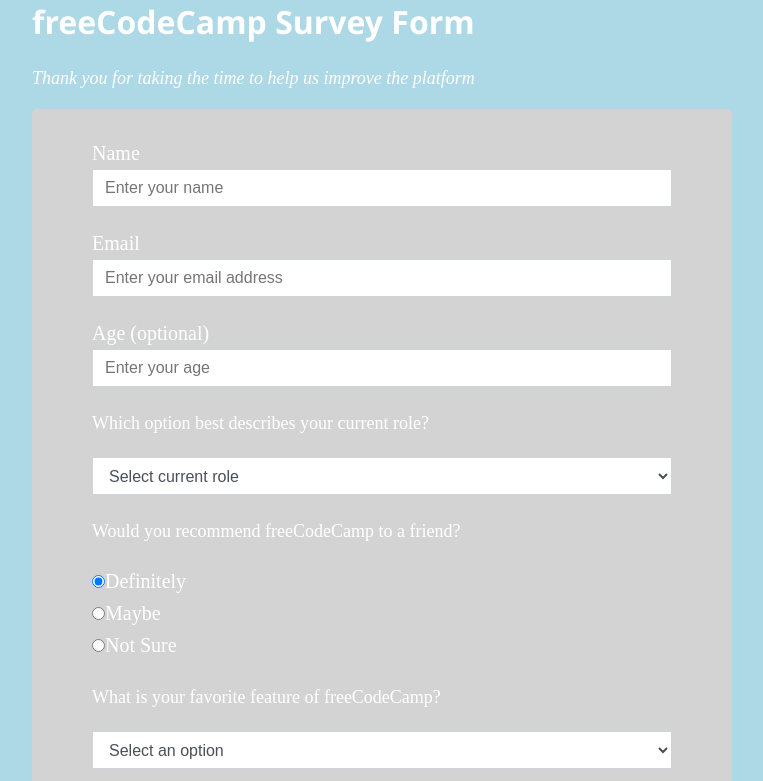
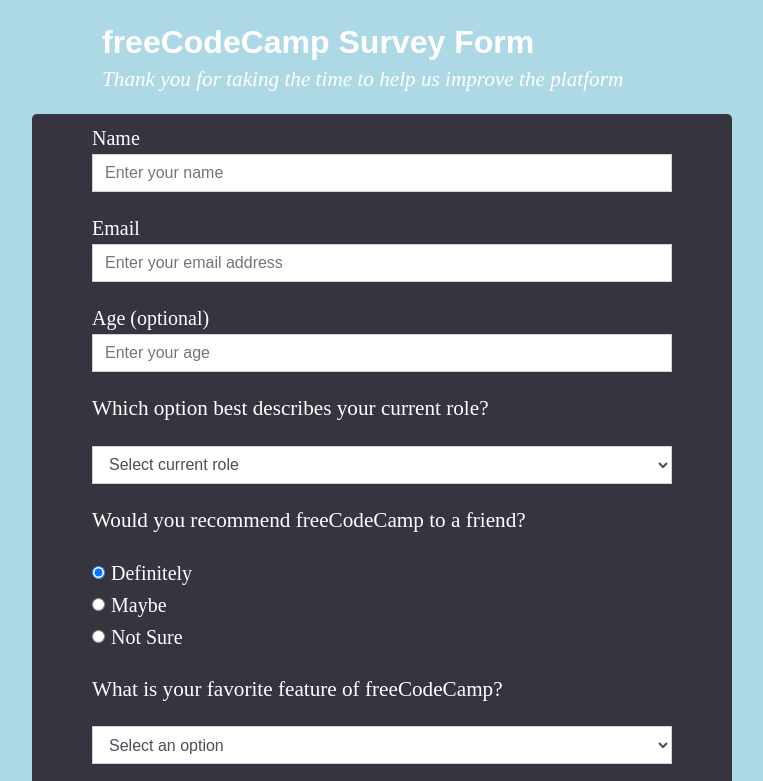
Before and after one commit to akwa51/mohad_akwa_microverse, a plain HTML site: page index.html in a window 1280 px wide. Shown: the top 781 px of the page, without its empty margins (258-1021 px from the left). Drawn offline with Linux system fonts and the light colour scheme.

Commit message:
modified style.css to suit

```diff
--- a/style.css
+++ b/style.css
@@ -15,62 +15,52 @@
 }
 
 form {
-    border-radius: 5px;
-    /* background: rgb(36, 10, 207); */
     padding: 0.5rem 2.5rem 0.625rem;
     color:white;
 }
 
 
 p {
-    font-size: 1.125rem;
+    font-size: 1.325rem;
   }
-
-h1{
-    font-family: 'Segoe UI', Tahoma, Geneva, Verdana, sans-serif;
-}
 
 h1,
 p {
     margin-top: 0;
-    /* margin-bottom: 0.5rem; */
 }
 
 #title, #description {
     color: white;
-/* align-items: center; */
+    margin:0 0 auto auto;
+}
 
+h1{
+    font-family:'Poppins', sans-serif;
+    margin-left:500px;
 }
 
 
 .maincontainer {
-    /* display: block; */
-    align-items: center;
     width: 100%;
-    /* line-height: 2.5em; */
 }
 #description {
     font-style: italic;
-    font-weight: 200;
+    font-weight: 100;
 }
 
+#survey-form {
+    background-color: rgb(54, 53, 63);
+    border-radius: 5px;
+}
 
-
-#survey-form {
-    background-color: lightgray;
-
-}
 .bodyhead {
-    /* align-items: center; */
-    /* margin:20px 70px; */
+    margin:20px 70px;
 }
 
 .div-group {
-    margin-left: 20px;
+    margin:0 20px 20px 20px;
     line-height: 2em;
-    margin-top:20px;
     font-size: inherit;
-    margin-right: 20px;
 }
 
 input,
@@ -79,12 +69,10 @@
 textarea {
   margin: 0;
   font-size: inherit;
-  /* line-height: inherit; */
 }
 
 #name, #email, #age  {
     width:100%;
-    /* padding: 5px;  */
 }
 
 textarea {
@@ -103,7 +91,7 @@
 
 .checkradio, .input-checkbox {
     display: inline-block;
-
+    margin-right:6px;
 }
 
 button {
@@ -131,7 +119,3 @@
     border: 1px solid #ced4da;
 
   }
-  #description {
-    /* margin:0;
-    padding:0; */
-}
```
